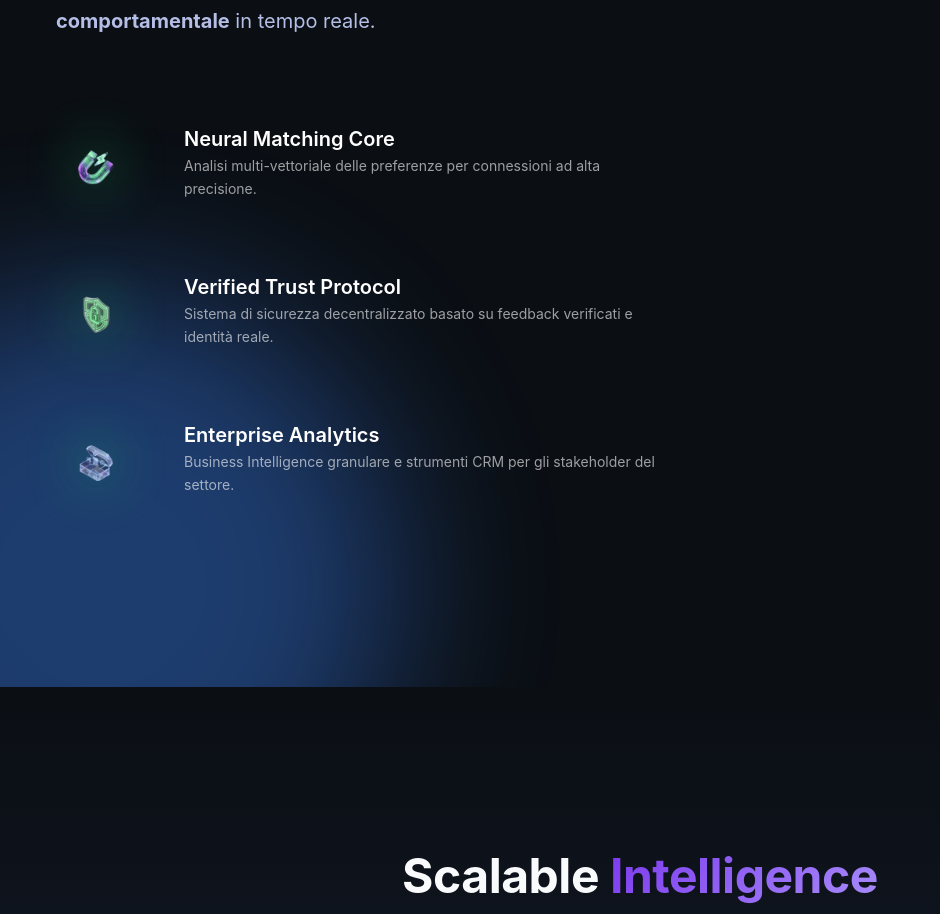
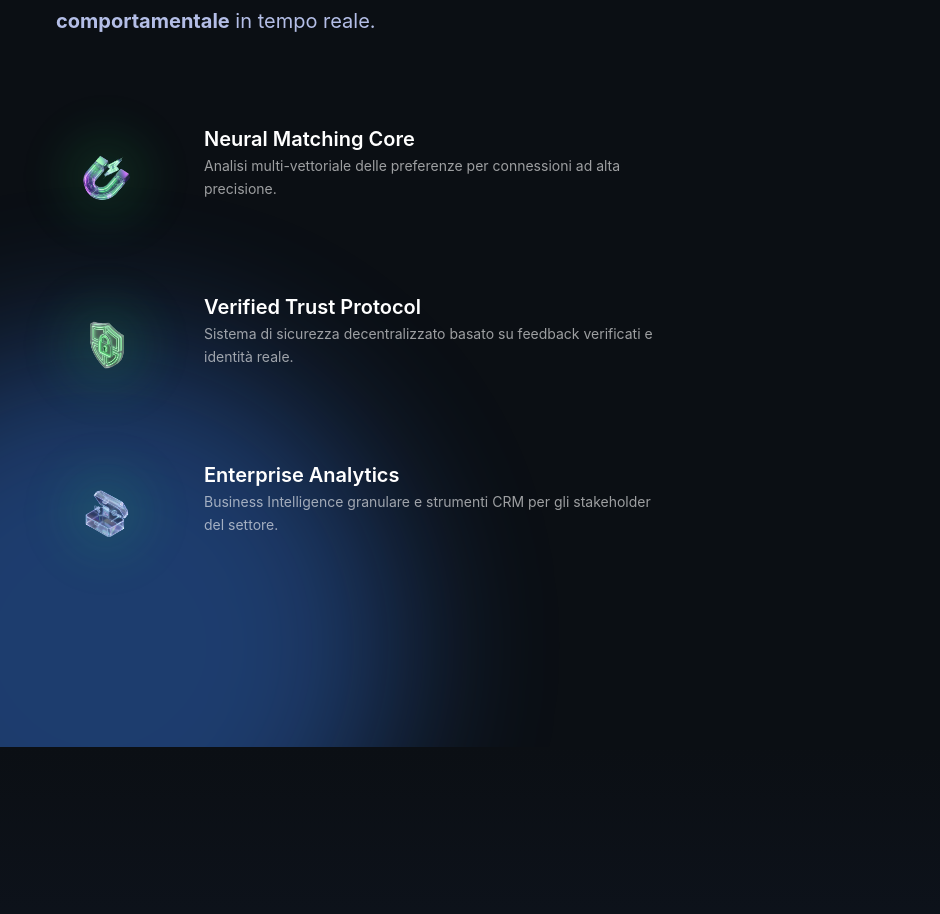
Before and after one commit to LUCYEVENTI/lucyeventi_website, a React (Vite) app: page / in a window 1280 px wide. Shown: the part 1040-1954 px from the top of the page, without its empty margins (0-940 px from the left). Built offline with nearby package versions, Linux system fonts and the light colour scheme.

Commit message:
Fix: Restore Dati sidebar entry, correct Visione mapping, and increase App icons

```diff
--- a/src/App.jsx
+++ b/src/App.jsx
@@ -34,7 +34,7 @@ function App() {
           <CoreTech />
         </div>
 
-        <div id="vision">
+        <div id="traction">
           <Traction />
         </div>
 
--- a/src/components/Header.jsx
+++ b/src/components/Header.jsx
@@ -20,7 +20,7 @@ const Header = () => {
     const navLinks = [
         { name: 'Tecnologia', href: '#tech' },
         { name: 'App', href: '#product-start' },
-        { name: 'Visione', href: '#vision' },
+        { name: 'Visione', href: '#company' },
     ];
 
     const scrollToSection = (e, href) => {
--- a/src/components/HeroProductWrapper.css
+++ b/src/components/HeroProductWrapper.css
@@ -122,8 +122,8 @@
 }
 
 .feature-icon-wrapper {
-    width: 80px;
-    height: 80px;
+    width: 100px;
+    height: 100px;
     flex-shrink: 0;
     display: flex;
     align-items: center;
@@ -133,9 +133,9 @@
 }
 
 .feature-icon-wrapper img {
-    width: 50px;
-    /* ~25% larger than original 40px */
-    height: 50px;
+    width: 65px;
+    /* Further 30% increase */
+    height: 65px;
     object-fit: contain;
 }
 
```
